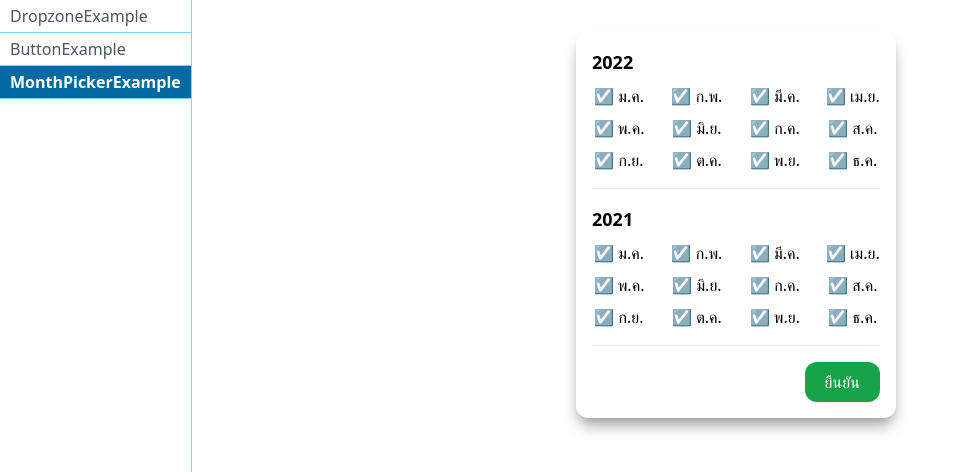
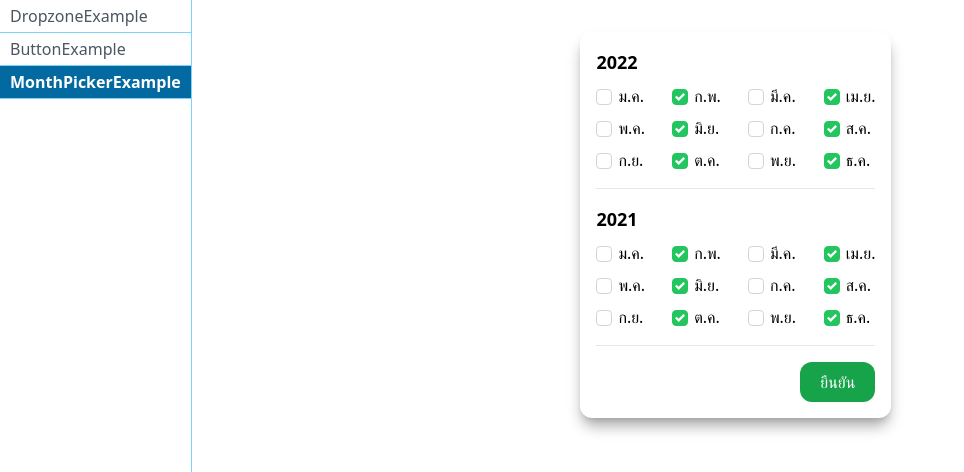
Before and after one commit to bluenex/react-collection, a React (Vite) app: page / in a window 1280 px wide. Both pictures are taken after a click on the button "MonthPickerExample". Shown: the top 472 px of the page, without its empty margins (0-964 px from the left). Built offline with nearby package versions, Linux system fonts and the light colour scheme.

Commit message:
add style for active checkbox

```diff
--- /dev/null
+++ b/src/components/MonthPicker/CheckIcon.tsx
@@ -0,0 +1,35 @@
+const CheckIcon = (svgProps: React.SVGProps<SVGSVGElement>) => {
+  return (
+    <svg
+      version="1.1"
+      id="Capa_1"
+      xmlns="http://www.w3.org/2000/svg"
+      xmlnsXlink="http://www.w3.org/1999/xlink"
+      x="0px"
+      y="0px"
+      viewBox="0 0 236.988 236.988"
+      xmlSpace="preserve"
+      // style="enable-background:new 0 0 236.988 236.988;"
+      {...svgProps}
+    >
+      <polygon points="198.098,24.326 87.543,134.881 38.891,86.229 0,125.121 87.543,212.662 236.988,63.217 " />
+      <g></g>
+      <g></g>
+      <g></g>
+      <g></g>
+      <g></g>
+      <g></g>
+      <g></g>
+      <g></g>
+      <g></g>
+      <g></g>
+      <g></g>
+      <g></g>
+      <g></g>
+      <g></g>
+      <g></g>
+    </svg>
+  );
+};
+
+export default CheckIcon;
--- a/src/components/MonthPicker/index.tsx
+++ b/src/components/MonthPicker/index.tsx
@@ -1,3 +1,19 @@
+import { twMerge } from 'tailwind-merge';
+import CheckIcon from '../MonthPicker/CheckIcon';
+
+const Checkbox = ({ active }: { active?: boolean }) => {
+  return (
+    <div
+      className={twMerge(
+        'w-4 h-4 rounded border border-neutral-300 mt-0.5 p-0.5',
+        active && 'border-green-500 bg-green-500'
+      )}
+    >
+      {active && <CheckIcon className="fill-white" />}
+    </div>
+  );
+};
+
 const monthMap = [
   'ม.ค.',
   'ก.พ.',
@@ -27,8 +43,13 @@ const MonthPicker = () => {
           <div>
             <h3 className="text-lg font-bold mb-2">{y}</h3>
             <div className="grid grid-cols-4 grid-rows-3 gap-x-6 gap-y-2 mb-4">
-              {monthMap.map((m) => {
-                return <button>☑ {m}</button>;
+              {monthMap.map((m, ind) => {
+                return (
+                  <button className="flex gap-1.5 items-center">
+                    <Checkbox active={!!(ind % 2)} />
+                    {m}
+                  </button>
+                );
               })}
             </div>
             <hr />
```
